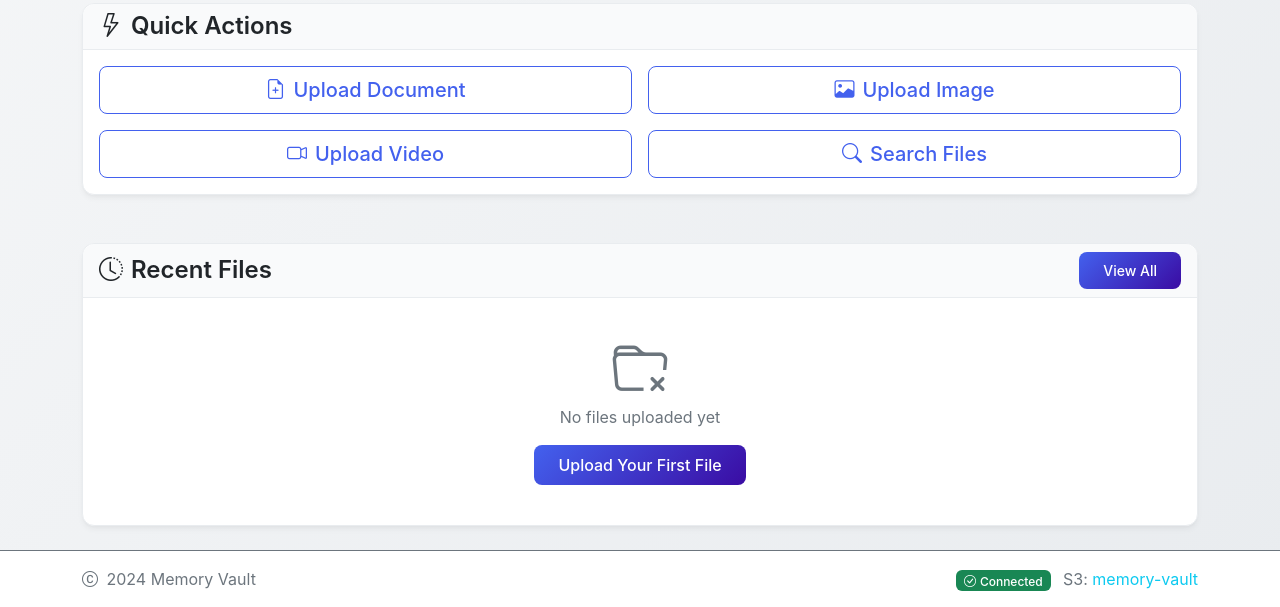
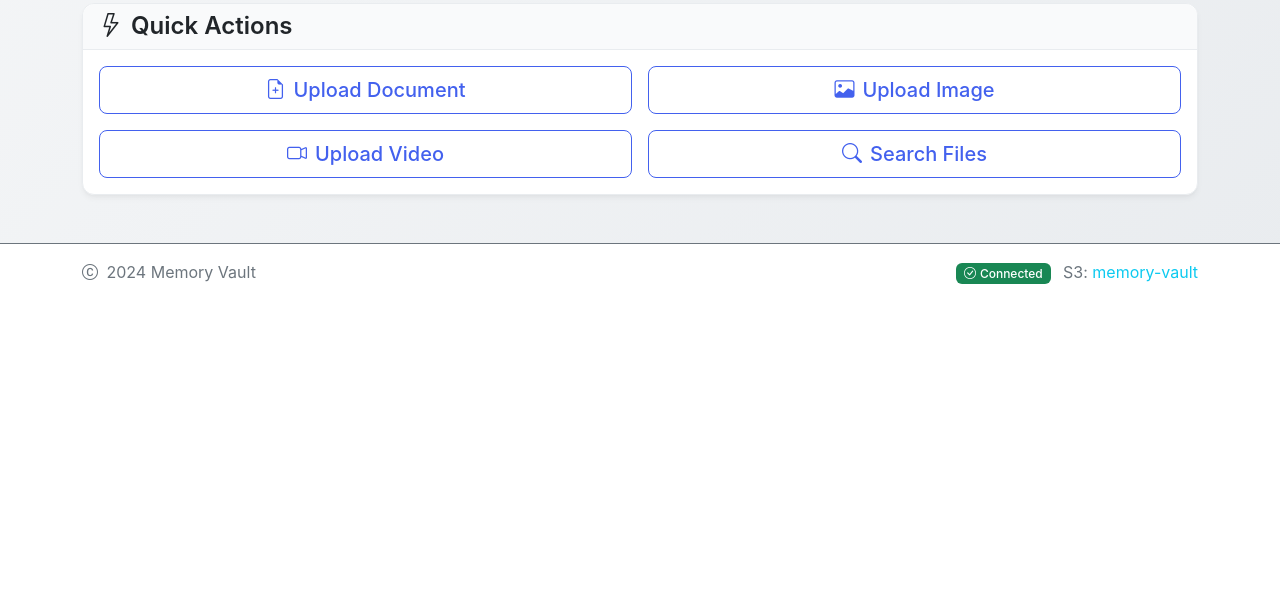
Before and after one commit to KeneanDita/Memory-Vault, a Flask app: page / in a window 1280 px wide. Shown: the part 843-1450 px from the top of the page. After the commit the page ends 1127 px from the top, so only its background shows below. Run offline with Flask 3, Linux system fonts and the light colour scheme; data that the repository does not hold is empty; parts of the project's set-up code (start-up, migrations or seed data) failed here and were passed over; some libraries are stand-ins or nearby versions.

```diff
--- a/app/templates/index.html
+++ b/app/templates/index.html
@@ -126,49 +126,6 @@
   </div>
 
   <!-- Recent Files Preview -->
-  <div class="card">
-    <div class="card-header d-flex justify-content-between align-items-center">
-      <h4 class="mb-0"><i class="bi bi-clock-history me-2"></i>Recent Files</h4>
-      <a href="{{ url_for('main.browse') }}" class="btn btn-sm btn-primary"
-        >View All</a
-      >
-    </div>
-    <div class="card-body">
-      {% if recent_files %}
-      <div class="row">
-        {% for file in recent_files[:4] %}
-        <div class="col-md-3 mb-3">
-          <div class="card file-card h-100">
-            <div class="card-body">
-              <div class="file-icon {{ file.file_type.split('/')[0] }} mb-3">
-                {% if file.file_type.startswith('image/') %}
-                <i class="bi bi-image text-white"></i>
-                {% elif file.file_type.startswith('video/') %}
-                <i class="bi bi-camera-video text-white"></i>
-                {% else %}
-                <i class="bi bi-file-earmark-text text-white"></i>
-                {% endif %}
-              </div>
-              <h6 class="mb-1 text-truncate">
-                {{ file.title or file.original_filename }}
-              </h6>
-              <small class="text-muted">{{ file.formatted_size }}</small>
-            </div>
-          </div>
-        </div>
-        {% endfor %}
-      </div>
-      {% else %}
-      <div class="text-center py-4">
-        <i class="bi bi-folder-x display-4 text-muted mb-3"></i>
-        <p class="text-muted">No files uploaded yet</p>
-        <a href="{{ url_for('main.upload') }}" class="btn btn-primary"
-          >Upload Your First File</a
-        >
-      </div>
-      {% endif %}
-    </div>
-  </div>
 </div>
 {% endblock %} {% block scripts %}
 <script>
```
